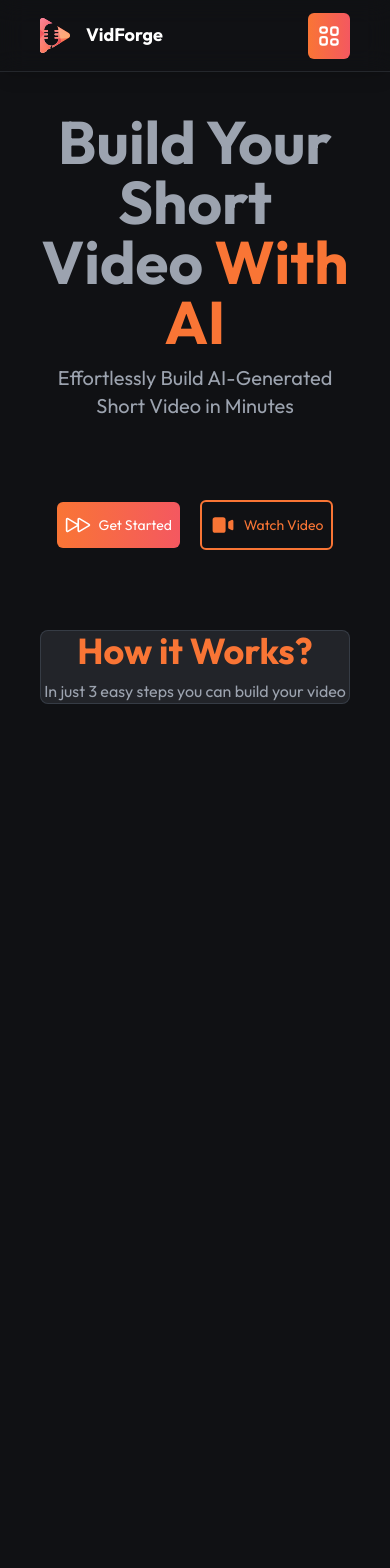
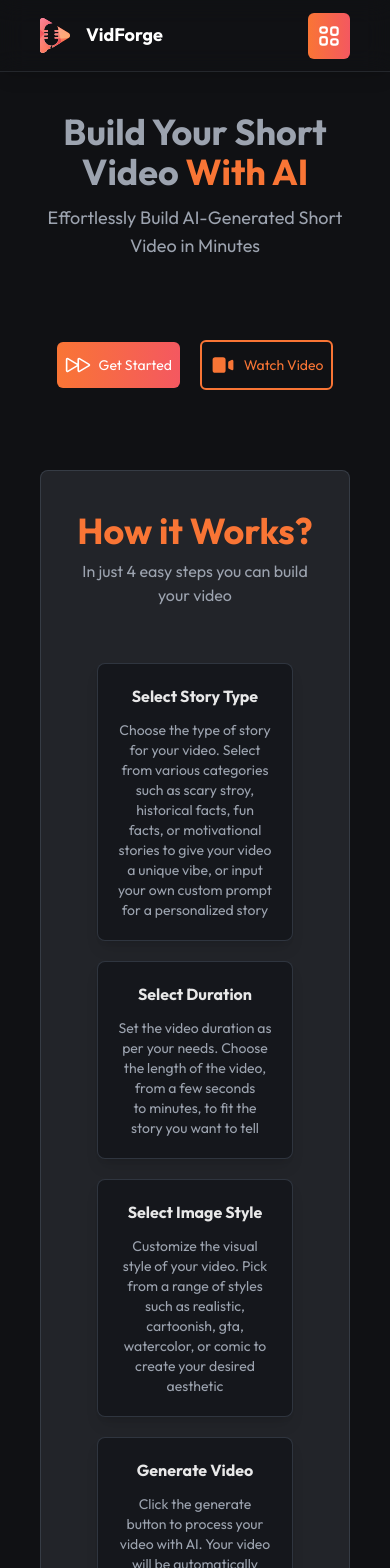
Before and after one commit to andryariadi/vidforge, a Next.js app: page / in a window 390 px wide. Shown: the top 1568 px of the page. Before the commit the page ends 844 px from the top, so only its background shows below. Built offline with nearby package versions, Linux system fonts and the light colour scheme; no server answers.

Commit message:
styling dan handle responsive home page

```diff
--- a/src/app/(root)/page.tsx
+++ b/src/app/(root)/page.tsx
@@ -1,14 +1,15 @@
 import ButtonMotion from "@/components/Button";
+import { stepGenerateVideo } from "../constant";
 
 export default function Home() {
   return (
-    <div className="b-amber-600 min-h-[calc(100vh-4.5rem)] px-10 pt-10 space-y-20">
+    <div className="b-amber-600 min-h-[calc(100vh-4.5rem)] px-10 py-10 space-y-20">
       {/* Title */}
       <div className="b-rose-600 text-center space-y-3 text-gray-400">
-        <h1 className="text-6xl font-bold">
+        <h1 className="text-4xl md:text-5xl lg:text-6xl font-bold">
           Build Your Short Video <span className="text-orange-1">With AI</span>
         </h1>
-        <p className="text-xl">Effortlessly Build AI-Generated Short Video in Minutes</p>
+        <p className="text-lg md:text-2xl">Effortlessly Build AI-Generated Short Video in Minutes</p>
       </div>
 
       {/* Get Started */}
@@ -17,11 +18,21 @@ export default function Home() {
         <ButtonMotion title="Watch Video" link="/dashboard" icon />
       </div>
 
-      {/* Futured */}
-      <div className="bg-black-2 w-full max-w-5xl border border-gray-600/50 rounded-lg flex items-center justify-center mx-auto">
+      {/* How it works */}
+      <div className="bg-black-2 w-full max-w-6xl border border-gray-600/50 rounded-lg flex flex-col items-center justify-center gap-10 mx-auto p-10">
         <div className="space-y-2 text-center">
-          <h2 className="text-4xl font-bold text-orange-1">How it Works?</h2>
-          <p className="text-gray-400">In just 3 easy steps you can build your video</p>
+          <h2 className="text-4xl font-bold text-orange-1 text-nowrap">How it Works?</h2>
+          <p className="text-gray-400">In just 4 easy steps you can build your video</p>
+        </div>
+
+        {/* Steps */}
+        <div className="b-sky-600 grid grid-cols-1 md:grid-cols-2 lg:grid-cols-3 xl:grid-cols-4 gap-5 p-4 md:p-5">
+          {stepGenerateVideo.map((step) => (
+            <figure key={step.title} className="bg-black-1 rounded-lg border border-gray-600/50 shadow-lg p-5 text-center space-y-3 hover:border-orange-1 transition-all duration-300">
+              <h2 className="text-base md:text-xl font-bold text-nowrap text-white-1/90">{step.title}</h2>
+              <figcaption className="text-sm text-gray-400 text-balance">{step.desc}</figcaption>
+            </figure>
+          ))}
         </div>
       </div>
     </div>
--- a/src/app/constant/index.tsx
+++ b/src/app/constant/index.tsx
@@ -2,6 +2,25 @@ import { TbLayoutDashboardFilled } from "react-icons/tb";
 import { MdVideoLibrary } from "react-icons/md";
 import { BsFillPatchPlusFill } from "react-icons/bs";
 import { HiUser } from "react-icons/hi2";
+
+export const stepGenerateVideo = [
+  {
+    title: "Select Story Type",
+    desc: "Choose the type of story for your video. Select from various categories such as scary stroy, historical facts, fun facts, or motivational stories to give your video a unique vibe, or input your own custom prompt for a personalized story",
+  },
+  {
+    title: "Select Duration",
+    desc: "Set the video duration as per your needs. Choose the length of the video, from a few seconds to minutes, to fit the story you want to tell",
+  },
+  {
+    title: "Select Image Style",
+    desc: "Customize the visual style of your video. Pick from a range of styles such as realistic, cartoonish, gta, watercolor, or comic to create your desired aesthetic",
+  },
+  {
+    title: "Generate Video",
+    desc: "Click the generate button to process your video with AI. Your video will be automatically created based on the story, duration, and image style you selected",
+  },
+];
 
 export const sidebarLinks = [
   {
--- a/src/components/PlayerDialog.tsx
+++ b/src/components/PlayerDialog.tsx
@@ -9,10 +9,11 @@ import { motion } from "framer-motion";
 import { RiVideoUploadLine } from "react-icons/ri";
 import { getVideoData } from "@/lib/actions";
 import { VideoData } from "@/lib/types";
-import { useRouter } from "next/navigation";
+import { usePathname, useRouter } from "next/navigation";
 
 const PlayerDialog = ({ playVideo, videoId }: { playVideo: boolean; videoId: number }) => {
   const router = useRouter();
+  const pathName = usePathname();
 
   const [openDialog, setOpenDialog] = useState(false);
   const [videoData, setvideoData] = useState<VideoData[]>([]);
@@ -62,7 +63,7 @@ const PlayerDialog = ({ playVideo, videoId }: { playVideo: boolean; videoId: num
                 whileTap={{ scale: 0.95 }}
                 className="border-2 border-orange-1 button_bold-16 px-5 py-[10px] rounded-md"
               >
-                <span className="text-orange-1">Cancel</span>
+                <span className="text-orange-1">{pathName === "/dashboard" ? "Close" : "Dashboard"}</span>
               </motion.button>
 
               <motion.button whileHover={{ scale: 1.01 }} whileTap={{ scale: 0.95 }} className="bg-btn button_bold-16 px-5 py-[10px] rounded-md flex items-center gap-2">
```
